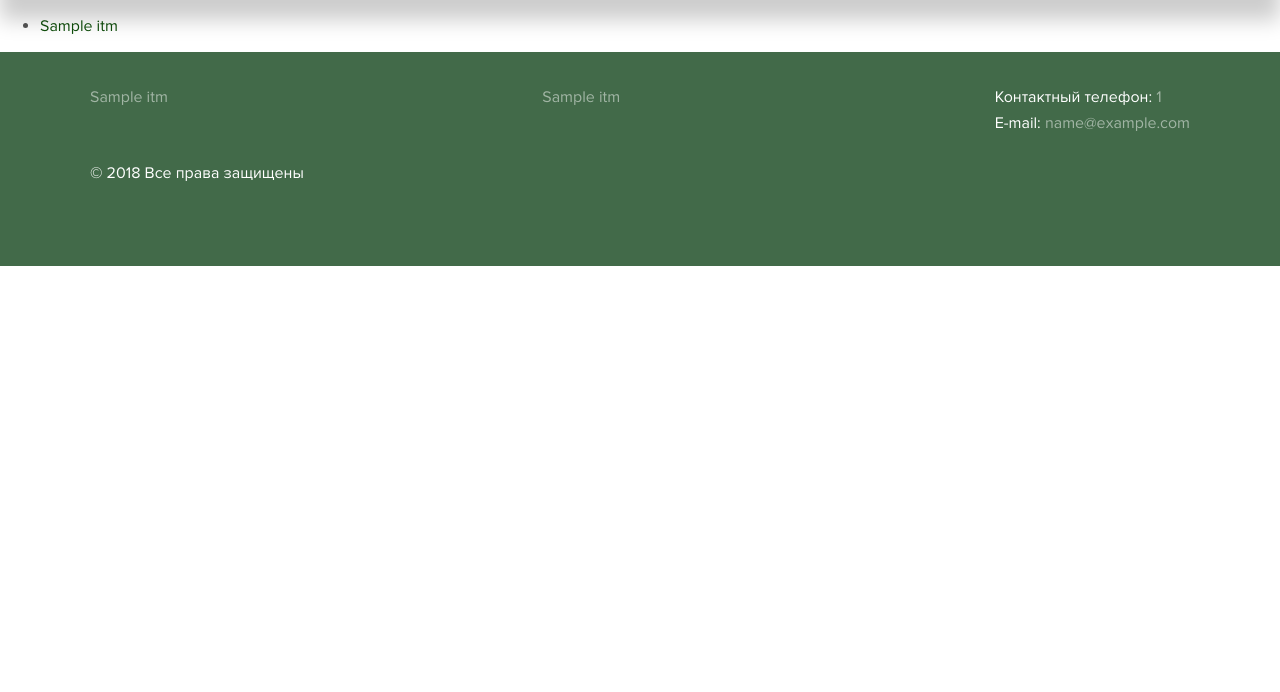
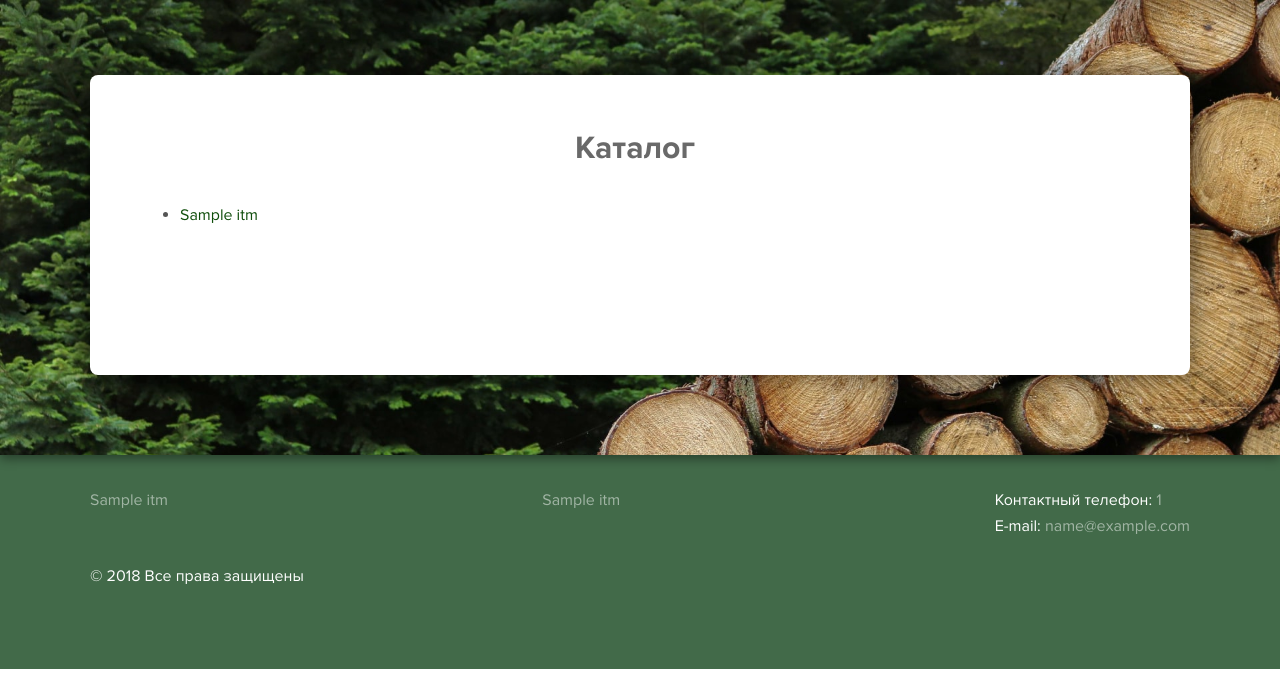
Before and after one commit to maryshlikhota/geekbrains_django, a Django app: template products/templates/products/list.html in a window 1280 px wide. Shown: the part 108-800 px from the top of the page. Run offline with Django 3.2, Linux system fonts and the light colour scheme; the template is opened without the code that fills it: most values are stand-ins (such as "Sample title", 1, 10 or a date in 2020); some web fonts are replaced.

Commit message:
add template for products page and product detail

```diff
--- a/products/templates/products/list.html
+++ b/products/templates/products/list.html
@@ -5,6 +5,10 @@
 {% endblock %}
 
 {% block page_content %}
+<div id="about" class="full-height-block-wrap main-block about">
+    <div class="full-height-block container white-block">
+        <div class="inner">
+            <h1>Каталог</h1>
             <ul>
                 {% for itm in products %}
                 <li>
@@ -12,4 +16,7 @@
                 </li>
                 {% endfor %}
             </ul>
+        </div>
+    </div>
+</div>
 {% endblock %}
```
Also changed, not shown: products/templates/products/detail.html (+7 -1 lines). Lines whose indentation alone changed are shown as unchanged.
